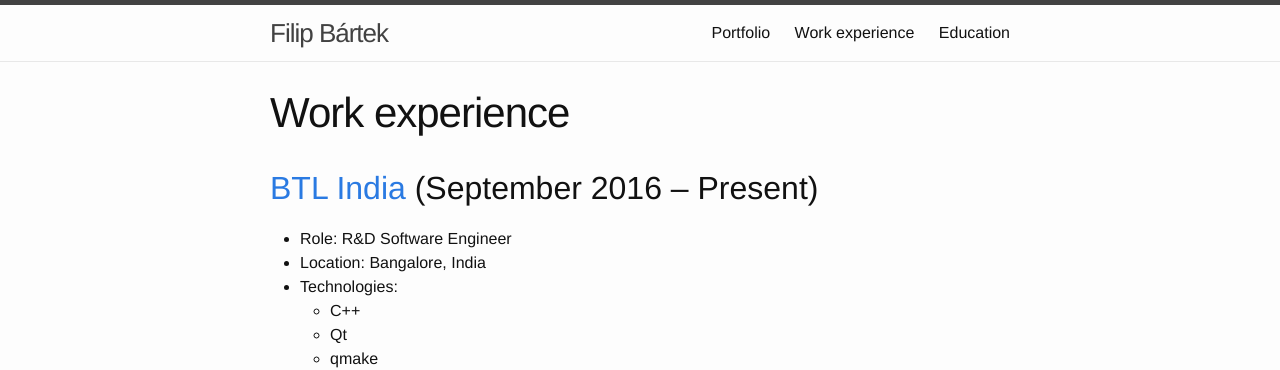
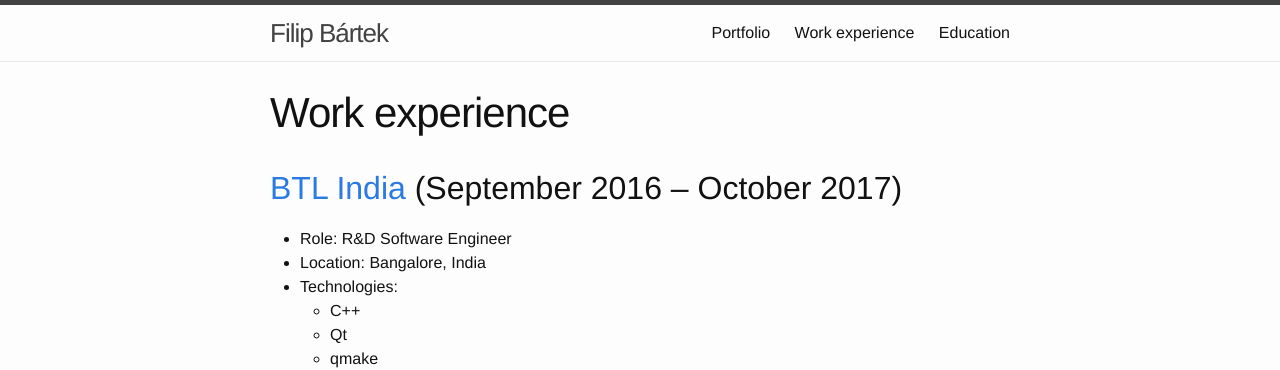
Before and after one commit to filipbartek/filipbartek.github.io, a Jekyll site: the page built from 1-work-experience.md, in a window 1280 px wide. Shown: the top 370 px of the page. Built offline with Jekyll 4.4.1, drawn with Linux system fonts in a browser that asks for light colours.

Commit message:
Terminate involvement in BTL India

```diff
--- a/1-work-experience.md
+++ b/1-work-experience.md
@@ -4,7 +4,7 @@ title: Work experience
 permalink: /work-experience/
 ---
 
-# [BTL India](http://www.btlnet.co.in/) (September 2016 – Present)
+# [BTL India](http://www.btlnet.co.in/) (September 2016 – October 2017)
 
 * Role: R&D Software Engineer
 * Location: Bangalore, India
```
